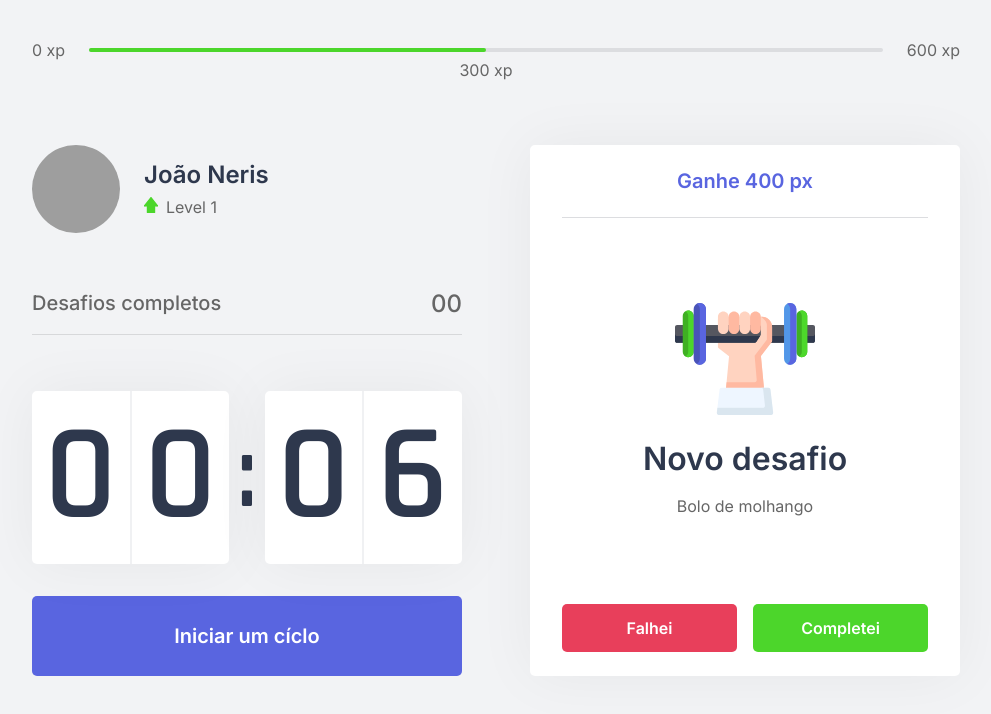
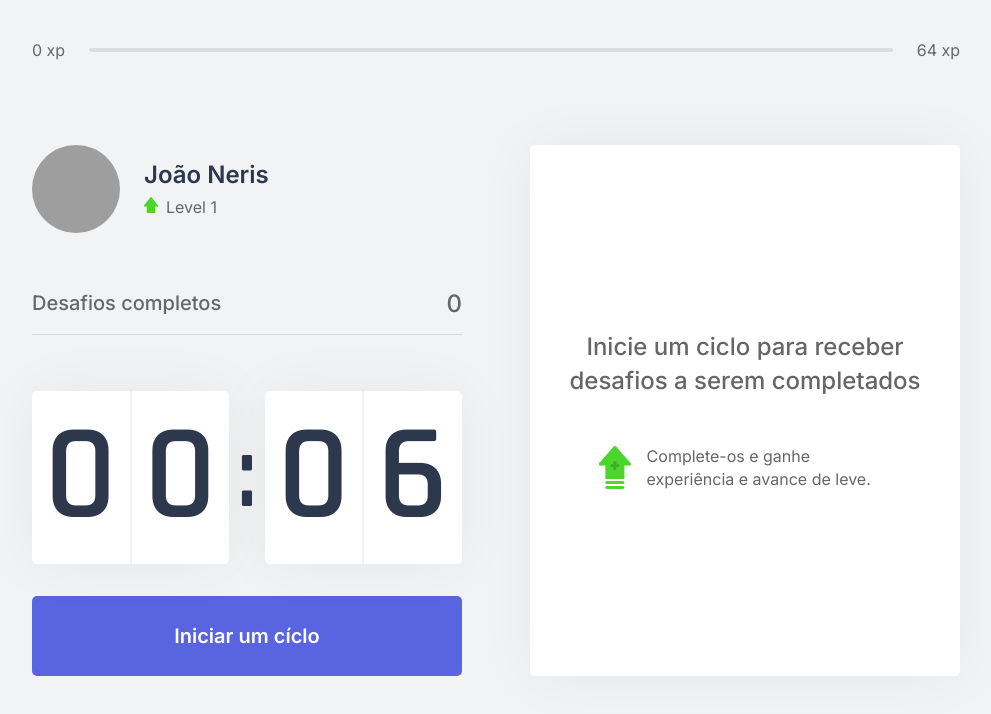
Before and after one commit to jneris-dev/moveit, a Next.js app: page / in a window 1280 px wide. Shown: the top 714 px of the page, without its empty margins (144-1135 px from the left). Built offline with nearby package versions, Linux system fonts and the light colour scheme; grey boxes are pictures that could not be loaded.

Commit message:
🧱Creation of contexts

```diff
--- /dev/null
+++ b/challenges.json
@@ -0,0 +1,62 @@
+[
+    {
+        "type": "body",
+        "description": "Estique um de seus braços com a palma da mão virada para frente e puxe os dedos para cima por 10 segundos por mão.",
+        "amount": 80
+    },
+    {
+        "type": "body",
+        "description": "Estique seu braço contra o peito e puxe-o utilizando o outro braço por 10 segundos por braço.",
+        "amount": 60
+    },
+    {
+        "type": "body",
+        "description": "Puxe seu pescoço com a ajuda da mão para a direita e para a esquerda, permanecendo na posição por alguns segundos.",
+        "amount": 70
+    },
+    {
+        "type": "body",
+        "description": "Com as duas mãos na parte de trás da cabeça, leve-a para baixo, alongando a parte de trás da região.",
+        "amount": 60
+    },
+    {
+        "type": "body",
+        "description": "Cruze as pernas e desça com as mãos esticadas em direção ao chão. Repita o movimento com a outra perna na frente.",
+        "amount": 100
+    },
+    {
+        "type": "body",
+        "description": "Sentado, abra as pernas e tente encostar as palmas das mãos no chão, repita 3 vezes por 5 segundos.",
+        "amount": 80
+    },
+    {
+        "type": "body",
+        "description": "Puxe o joelho de encontro ao peito e segure, troque de perna após 10 segundos.",
+        "amount": 50
+    },
+    {
+        "type": "body",
+        "description": "Sentado, cruze uma perna e incline seu tronco à frente, troque de perna após 10 segundos.",
+        "amount": 80
+    },
+    {
+        "type": "eye",
+        "description": "Sentado, feche os olhos e cubra-os com as palmas da mão durante 2 minutos, depois abra normalmente.",
+        "amount": 90
+    },
+    {
+        "type": "eye",
+        "description": "Em algum ambiente aberto, olhe o mais longe que puder em quatro direções por 3s, mexa apenas os olhos. Repita 3 vezes.",
+        "amount": 140
+    },
+    {
+        "type": "eye",
+        "description": "Usando os polegares, massage a área abaixo das sobrancelhas em movimentos circulares por 15 segundos.",
+        "amount": 70
+    },
+    {
+        "type": "body",
+        "description": "Em pé, gire a cintura o máximo que puder para a esquerda, segure por cinco segundos. Repita para a direita.",
+        "amount": 90
+    }
+]
--- a/src/components/ChallengeBox/index.tsx
+++ b/src/components/ChallengeBox/index.tsx
@@ -1,24 +1,29 @@
+import { useContext } from 'react';
+
+import { ChallengesContext } from '../../context/ChallengeContext';
+
 import styles from './styles.module.scss'
 
 export function ChallengeBox() {
-    const hasActiveChallenge = true;
+    const { activeChallenge, resetChallenge } = useContext(ChallengesContext)
 
     return (
         <div className={styles.challengeBoxContainer}>
-            {hasActiveChallenge ? (
+            {activeChallenge ? (
                 <div className={styles.challengeActive}>
-                    <header>Ganhe 400 px</header>
+                    <header>Ganhe {activeChallenge.amount} px</header>
 
                     <main>
-                        <img src="icons/body.svg" alt="Body Icon" />
+                        <img src={`icons/${activeChallenge.type}.svg`} />
                         <strong>Novo desafio</strong>
-                        <p>Bolo de molhango</p>
+                        <p>{activeChallenge.description}</p>
                     </main>
 
                     <footer>
                         <button
                             type="button"
                             className={styles.challengeFailedButton}
+                            onClick={resetChallenge}
                         >
                             Falhei
                         </button>
--- a/src/components/CompleteChallengens/index.tsx
+++ b/src/components/CompleteChallengens/index.tsx
@@ -1,10 +1,16 @@
+import { useContext } from 'react';
+
+import { ChallengesContext } from '../../context/ChallengeContext';
+
 import styles from './styles.module.scss';
 
 export function CompleteChallengens() {
+    const { challengesCompleted } = useContext(ChallengesContext)
+
     return (
         <div className={styles.completeChallengesContainer}>
             <span>Desafios completos</span>
-            <span>00</span>
+            <span>{challengesCompleted}</span>
         </div>
     );
 }
--- a/src/components/CountDown/index.tsx
+++ b/src/components/CountDown/index.tsx
@@ -1,10 +1,13 @@
-import { useState, useEffect } from 'react';
+import { useState, useEffect, useContext } from 'react';
+import { ChallengesContext } from '../../context/ChallengeContext';
 
 import styles from './styles.module.scss';
 
 let countdownTimeout: NodeJS.Timeout;
 
 export function CountDown() {
+    const { startNewChallenge } = useContext(ChallengesContext);
+
     const [time, setTime] = useState(0.1 * 60);
     const [isActive, setIsActive] = useState(false);
     const [hasFinished, setHasFinished] = useState(false);
@@ -33,6 +36,7 @@
         } else if (isActive && time === 0) {
             setHasFinished(true);
             setIsActive(false);
+            startNewChallenge();
         }
     }, [isActive, time])
 
--- a/src/components/ExperienceBar/index.tsx
+++ b/src/components/ExperienceBar/index.tsx
@@ -1,14 +1,22 @@
+import { useContext } from 'react';
+
+import { ChallengesContext } from '../../context/ChallengeContext';
+
 import styles from './styles.module.scss'
 
 export function ExperienceBar() {
+    const { currentExperience, experienceToNextLevel } = useContext(ChallengesContext);
+
+    const percentToNextLevel = Math.round(currentExperience * 100) / experienceToNextLevel;
+
     return (
         <header className={styles.experienceBar}>
             <span>0 xp</span>
             <div>
-                <div style={{ width: '50%' }} />
-                <span style={{ left: '50%' }}>300 xp</span>
+                <div style={{ width: `${percentToNextLevel}%` }} />
+                {percentToNextLevel > 0 && <span style={{ left: `${percentToNextLevel}%` }}>{currentExperience} xp</span>}
             </div>
-            <span>600 xp</span>
+            <span>{experienceToNextLevel} xp</span>
         </header>
     );
 }
--- a/src/components/ExperienceBar/styles.module.scss
+++ b/src/components/ExperienceBar/styles.module.scss
@@ -26,6 +26,8 @@
             position: absolute;
             top: 12px;
             transform: translateX(-50%);
+            white-space: nowrap;
+            font-size: .85rem;
         }
     }
 }
--- /dev/null
+++ b/src/context/ChallengeContext.tsx
@@ -0,0 +1,68 @@
+import { createContext, ReactNode, useState } from "react";
+
+import challenges from '../../challenges.json';
+
+interface Challenge {
+    type: 'body' | 'eye';
+    description: string;
+    amount: number;
+}
+
+interface ChallengesContextData {
+    level: number;
+    currentExperience: number;
+    challengesCompleted: number;
+    levelUp: () => void;
+    startNewChallenge: () => void;
+    resetChallenge: () => void;
+    activeChallenge: Challenge;
+    experienceToNextLevel: number;
+}
+
+interface ChallengesProviderProps {
+    children: ReactNode;
+}
+
+export const ChallengesContext = createContext({} as ChallengesContextData);
+
+export function ChallengesProvider({ children }: ChallengesProviderProps) {
+    const [level, setLevel] = useState(1);
+    const [currentExperience, setCurrentExperience] = useState(0);
+    const [challengesCompleted, setChallengesCompleted] = useState(0);
+    const [activeChallenge, setActiveChallenge] = useState(null);
+
+    const experienceToNextLevel = Math.pow((level + 1) * 4, 2)
+
+    function levelUp() {
+        setLevel(level + 1)
+    }
+
+    function startNewChallenge() {
+        const ramdomChallengeIndex = Math.floor(Math.random() * challenges.length);
+        const challenge = challenges[ramdomChallengeIndex];
+
+        setActiveChallenge(challenge)
+    }
+
+    function resetChallenge() {
+        setActiveChallenge(null)
+    }
+
+
+    return (
+        <ChallengesContext.Provider
+            value={{
+                level,
+                currentExperience,
+                challengesCompleted,
+                levelUp,
+                startNewChallenge,
+                activeChallenge,
+                resetChallenge,
+                experienceToNextLevel
+            }}
+        >
+            {children}
+        </ChallengesContext.Provider>
+    )
+}
--- a/src/pages/_app.tsx
+++ b/src/pages/_app.tsx
@@ -1,7 +1,13 @@
+import { ChallengesProvider } from '../context/ChallengeContext'
+
 import '../styles/index.scss'
 
 function MyApp({ Component, pageProps }) {
-    return <Component {...pageProps} />
+    return (
+        <ChallengesProvider>
+            <Component {...pageProps} />
+        </ChallengesProvider>
+    )
 }
 
 export default MyApp
--- a/src/styles/pages/Home.module.scss
+++ b/src/styles/pages/Home.module.scss
@@ -1,5 +1,6 @@
 .container {
     height: 100vh;
+    min-height: 720px;
     max-width: 992px;
     margin: 0 auto;
     padding: 2.5rem 2rem;
```
